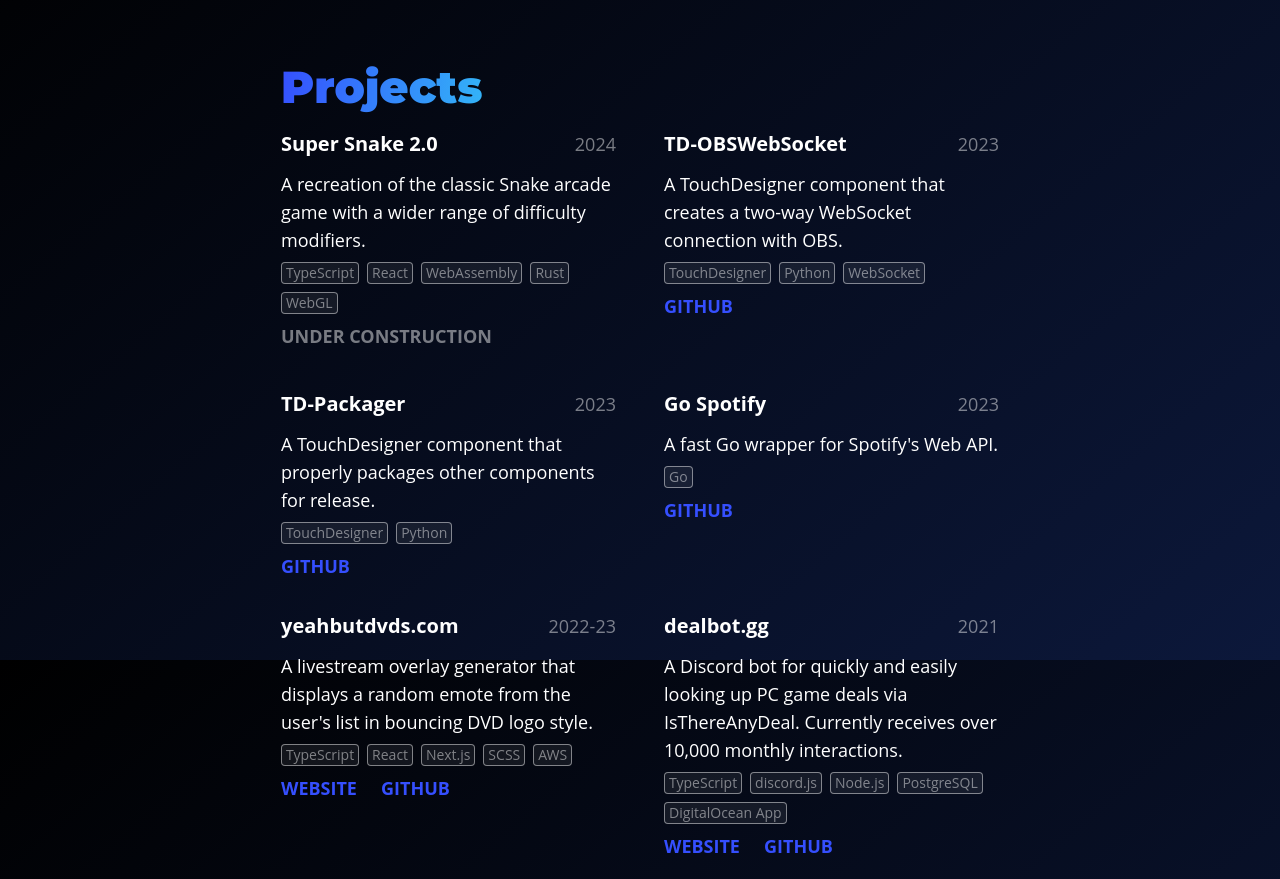
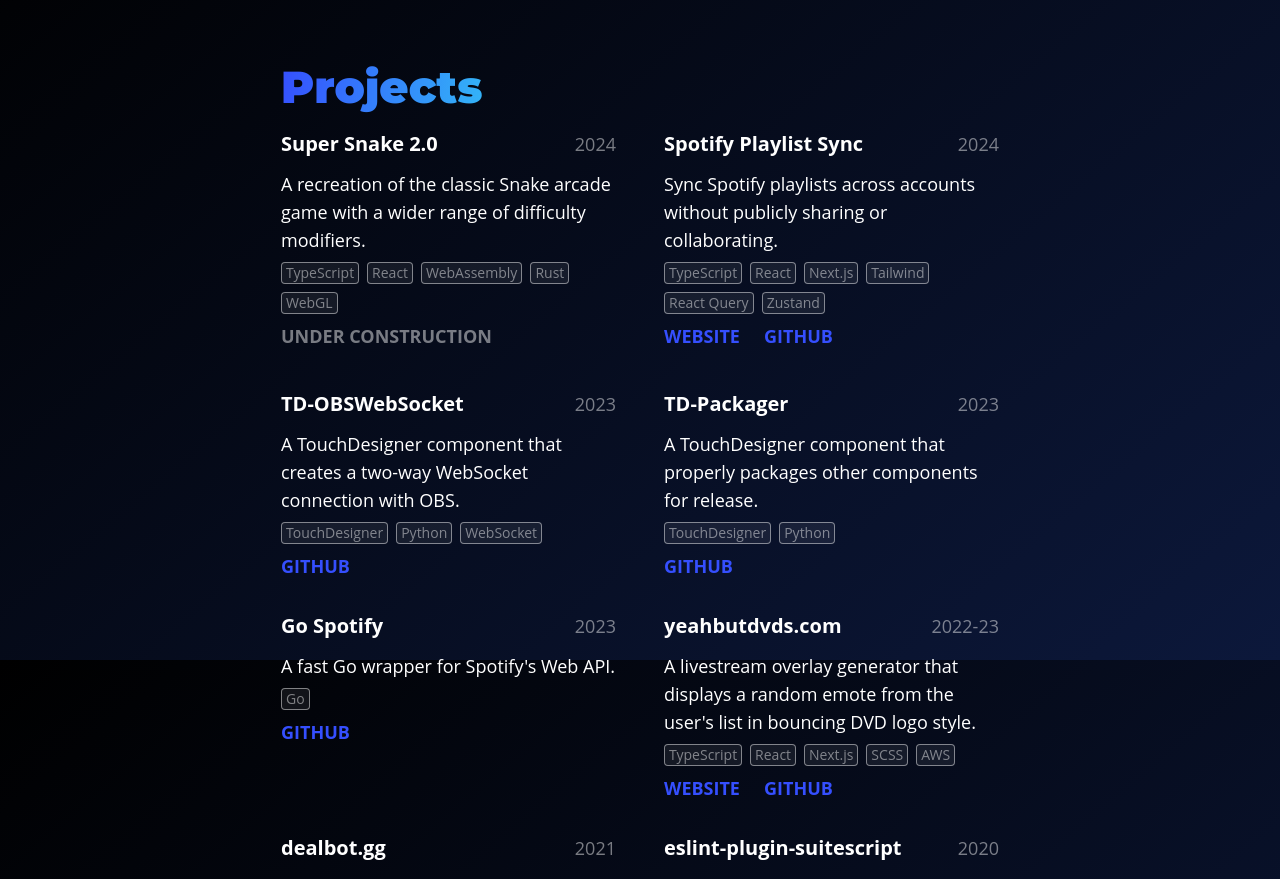
Before and after one commit to acdvs/acdvs.dev, a Next.js app: page / in a window 1280 px wide. Shown: the part 1740-2619 px from the top of the page. Built offline with nearby package versions, Linux system fonts and the light colour scheme.

Commit message:
Add project

```diff
--- a/src/components/sections/Projects.tsx
+++ b/src/components/sections/Projects.tsx
@@ -10,6 +10,14 @@
           date="2024"
           description="A recreation of the classic Snake arcade game with a wider range of difficulty modifiers."
           tags={['TypeScript', 'React', 'WebAssembly', 'Rust', 'WebGL']}
+        />
+        <Project
+          title="Spotify Playlist Sync"
+          date="2024"
+          description="Sync Spotify playlists across accounts without publicly sharing or collaborating."
+          tags={['TypeScript', 'React', 'Next.js', 'Tailwind', 'React Query', 'Zustand']}
+          liveURL="/spotify-playlist-sync"
+          sourceURL="https://github.com/acdvs/spotify-playlist-sync"
         />
         <Project
           title="TD-OBSWebSocket"
```
